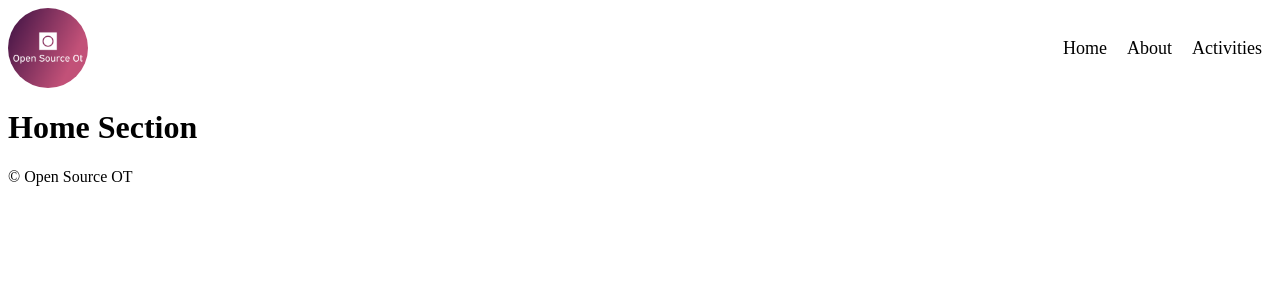
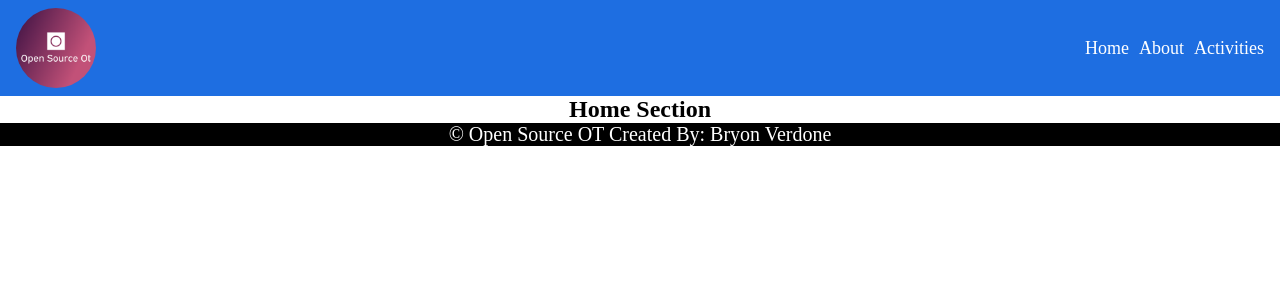
Before and after one commit to BryonVerdone/opensourceot, a React (Create React App) app: page / in a window 1280 px wide. Shown: the top 300 px of the page. Built offline with nearby package versions, Linux system fonts and the light colour scheme; no server answers.

Commit message:
added content to nav/footer cleaned up style sheets

```diff
--- a/src/App.css
+++ b/src/App.css
@@ -1,5 +1,13 @@
 a {
   text-decoration: none;
   color: black;
-  padding: 10px;
+  /* padding: 10px; */
 }
+* {
+  box-sizing: border-box;
+  padding: 0;
+  margin: 0;
+}
+ul {
+  list-style: none;
+}
--- a/src/components/footer/Footer.js
+++ b/src/components/footer/Footer.js
@@ -1,7 +1,14 @@
 import React from 'react';
-
+import './index.css';
 const Footer = () => {
-  return <footer>&copy; Open Source OT</footer>;
+  return (
+    <footer className='footer'>
+      <span>&copy; Open Source OT </span>
+      <span>
+        Created By: <a href=''>Bryon Verdone</a>
+      </span>
+    </footer>
+  );
 };
 
 export default Footer;
--- /dev/null
+++ b/src/components/footer/index.css
@@ -0,0 +1,10 @@
+.footer {
+  background-color: #000000;
+  color: white;
+  text-align: center;
+  font-size: 1.25rem;
+}
+
+a {
+  color: white;
+}
--- a/src/components/navbar/Navbar.js
+++ b/src/components/navbar/Navbar.js
@@ -4,14 +4,30 @@ import './index.css';
 import logo from '../../assets/logo.png';
 const Navigation = () => {
   return (
-    <nav className='navbar'>
-      <img className='logo' src={logo} alt='' />
-      <div className='links-container'>
-        <NavLink to='/'>Home</NavLink>
-        <NavLink to='about'>About</NavLink>
-        <NavLink to='activities'>Activities</NavLink>
-      </div>
-    </nav>
+    <header className='header'>
+      <nav className='navbar'>
+        <img className='logo' src={logo} alt='' />
+        <div className='links-container'>
+          <ul className='nav-list'>
+            <li>
+              <NavLink className='nav-link' to='/'>
+                Home
+              </NavLink>
+            </li>
+            <li>
+              <NavLink className='nav-link' to='about'>
+                About
+              </NavLink>
+            </li>
+            <li>
+              <NavLink className='nav-link' to='activities'>
+                Activities
+              </NavLink>
+            </li>
+          </ul>
+        </div>
+      </nav>
+    </header>
   );
 };
 
--- a/src/components/navbar/index.css
+++ b/src/components/navbar/index.css
@@ -1,8 +1,6 @@
-.navbar {
-  font-size: 18px;
-  display: flex;
-  align-items: center;
-  justify-content: space-between;
+.header {
+  width: 100%;
+  background-color: red;
 }
 .logo {
   object-fit: cover;
@@ -10,3 +8,19 @@
   height: 80px;
   border-radius: 50%;
 }
+.navbar {
+  width: 100%;
+  font-size: 18px;
+  display: flex;
+  align-items: center;
+  justify-content: space-between;
+  padding: 0.5rem 1rem;
+  background-color: #1e6ee1;
+}
+.nav-list {
+  display: flex;
+  gap: 10px;
+}
+.nav-link {
+  color: white;
+}
--- a/src/components/single-activity/SingleActivity.js
+++ b/src/components/single-activity/SingleActivity.js
@@ -6,16 +6,22 @@ const SingleActivity = ({ id, attributes }) => {
   return (
     <>
       <article>
-        <Card className='activity-card' style={{ width: '18rem' }}>
+        <Card className='activity-card' style={{}}>
           <Card.Img
             className='activity-img'
             variant='top'
             src={`http://localhost:1337` + attributes.image.data.attributes.url}
           />
           <Card.Body>
-            <Card.Title>{attributes.title}</Card.Title>
-            <Card.Text>{attributes.desc}</Card.Text>
-            <Button variant='primary'>Go somewhere</Button>
+            <Card.Title>
+              {' '}
+              <h3>{attributes.title}</h3>
+            </Card.Title>
+            <Card.Text className='card-text'>
+              {' '}
+              <p>{attributes.desc}</p>
+            </Card.Text>
+            <Button variant='primary'>More Info</Button>
           </Card.Body>
         </Card>
       </article>
--- a/src/components/single-activity/index.css
+++ b/src/components/single-activity/index.css
@@ -1,12 +1,15 @@
 .activity-card {
-  width: 100%;
+  width: 230px;
+  height: 300px;
   border-radius: 10px;
   border: 1px solid black;
+  text-align: center;
 }
 .activity-img {
   border-top-left-radius: 10px;
   border-top-right-radius: 10px;
-
   width: 100%;
   object-fit: fill;
 }
+.card-text {
+}
--- a/src/index.css
+++ b/src/index.css
@@ -1,4 +1,4 @@
-.center {
+/* .center {
   display: flex;
   justify-content: center;
-}
+} */
--- a/src/layout/Layout.js
+++ b/src/layout/Layout.js
@@ -2,13 +2,14 @@ import React from 'react';
 import { Outlet } from 'react-router-dom';
 import Navbar from '../components/navbar/Navbar';
 import Footer from '../components/footer/Footer';
+
 const Layout = () => {
   return (
-    <>
-      <Navbar />
+    <section>
+      <Navbar className='blue' />
       <Outlet />
       <Footer />
-    </>
+    </section>
   );
 };
 
--- a/src/pages/about-us/About.js
+++ b/src/pages/about-us/About.js
@@ -3,7 +3,7 @@ import React from 'react';
 const About = () => {
   return (
     <div>
-      <h1>About Section</h1>
+      <h1 style={{ textAlign: 'center' }}>About Section</h1>
     </div>
   );
 };
--- a/src/pages/activities/Activities.js
+++ b/src/pages/activities/Activities.js
@@ -8,7 +8,7 @@ const Activities = ({ activities, loading }) => {
   }
   return (
     <>
-      <h1>Activities</h1>
+      <h1 style={{ textAlign: 'center' }}>Activities</h1>
       <section className='activities-list'>
         {activities.map((activity) => {
           return <SingleActivity key={activity.id} {...activity} />;
--- a/src/pages/home/Home.js
+++ b/src/pages/home/Home.js
@@ -3,7 +3,7 @@ import React from 'react';
 const Home = () => {
   return (
     <div>
-      <h1>Home Section</h1>
+      <h1 style={{ textAlign: 'center' }}>Home Section</h1>
     </div>
   );
 };
```
